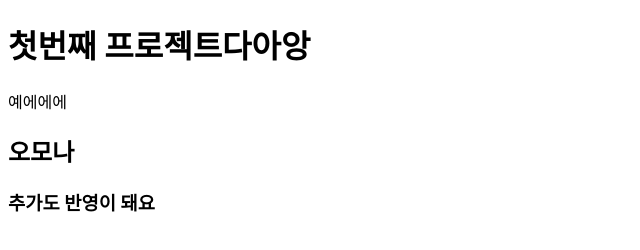
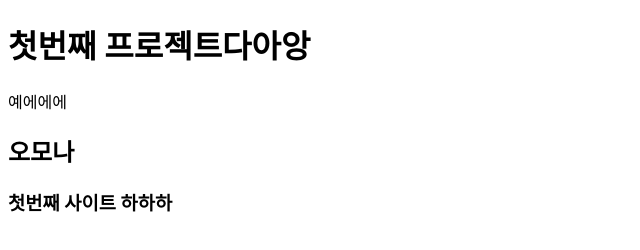
Before and after one commit to heenim7/first-heenim-project, a plain HTML site: page index.html in a window 1280 px wide. Shown: the full height of the page, 0-640 px from the left. Drawn offline with Linux system fonts and the light colour scheme.

Commit message:
edit sentence

```diff
--- a/index.html
+++ b/index.html
@@ -14,7 +14,8 @@
             오모나
            </h2>
            <h3>
-            추가도 반영이 돼요
+            첫번째 사이트 하하하
            </h3>
+
 </body>
 </html>
```
